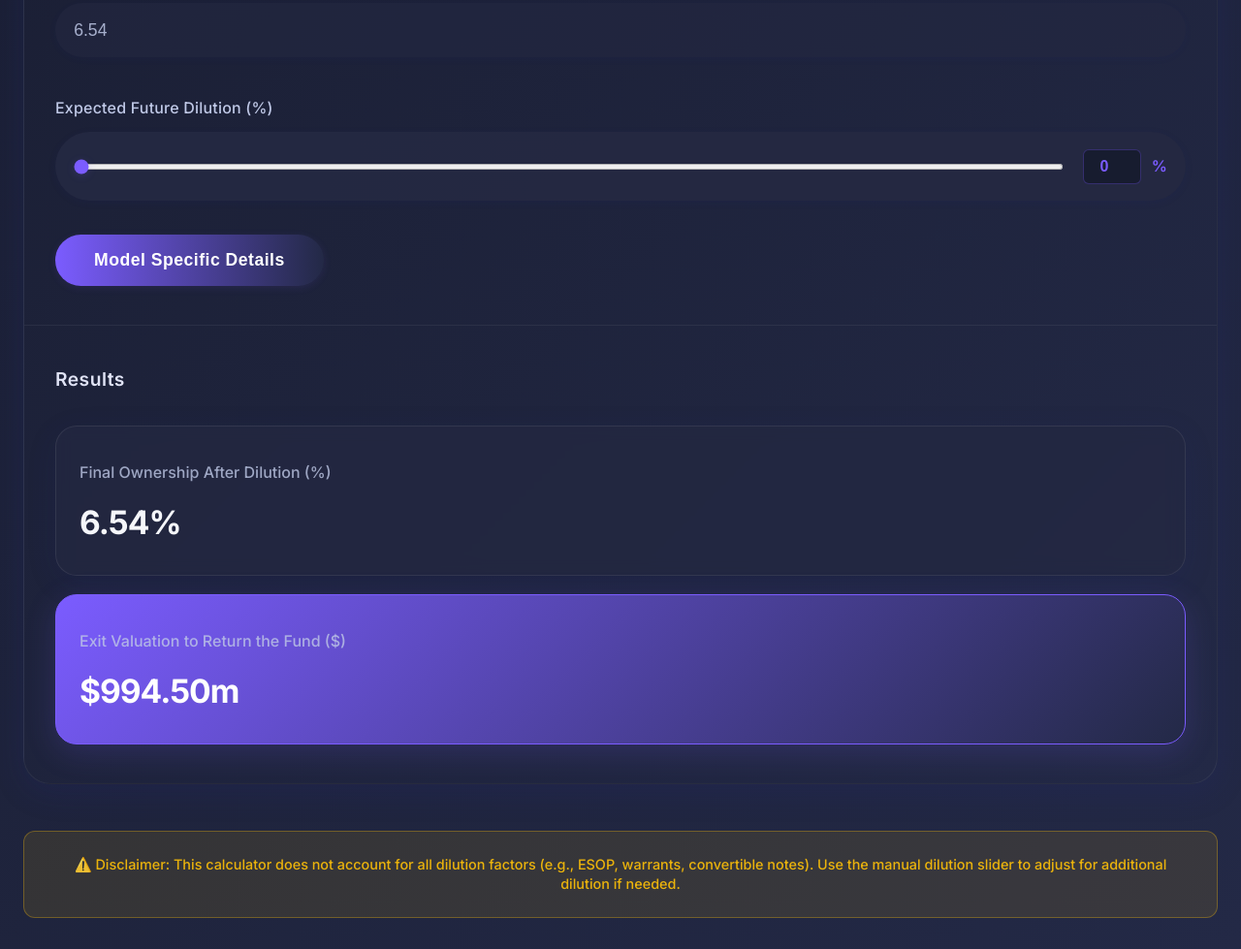
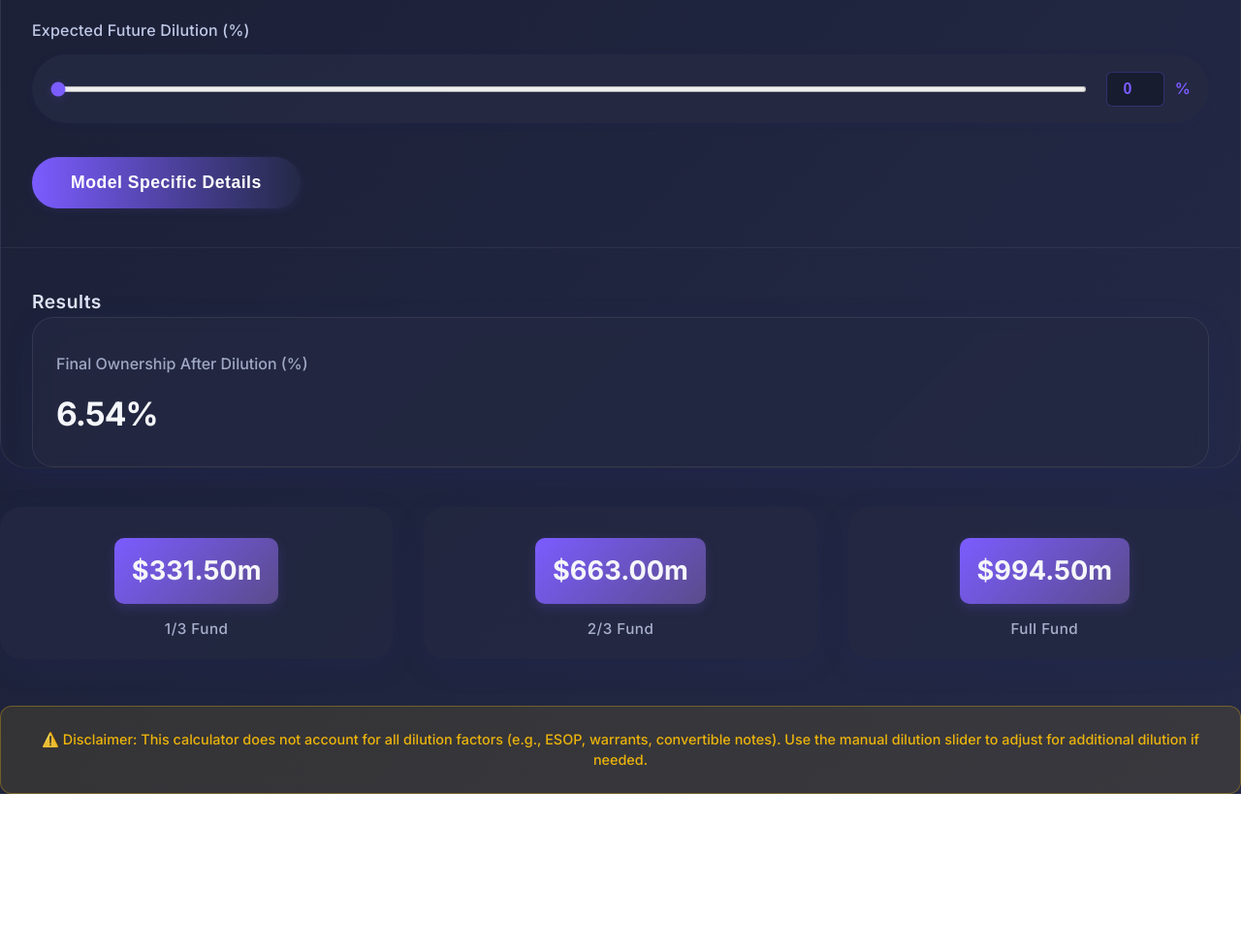
Before and after one commit to offscriptlabs/projector, a plain HTML site: page investment-projector.html in a window 1280 px wide. Shown: the part 1009-1988 px from the top of the page at 97% size. After the commit the page ends 1828 px from the top, so only its background shows below. Drawn offline with Linux system fonts and the light colour scheme.

Commit message:
Update Investment Projector with improved layout and styling - Added fund titles below dollar amounts - Removed purple outlines from fund return cards - Improved spacing between sections - Enhanced visual formatting for better user experience

```diff
--- a/styles.css
+++ b/investment-projector.css
@@ -12,13 +12,12 @@ body {
     line-height: 1.6;
 }
 
-.container {
-    max-width: 1800px;
-    margin: 0 auto;
-    padding: 3rem 1.5rem 2rem 1.5rem;
-    min-height: 100vh;
-    display: flex;
-    flex-direction: column;
+.container, main, .calculator {
+    display: block !important;
+    height: auto !important;
+    min-height: 0 !important;
+    flex: none !important;
+    flex-grow: 0 !important;
 }
 
 .header {
@@ -59,10 +58,18 @@ body {
     display: flex;
     flex-direction: column;
     border: 1.5px solid rgba(255,255,255,0.06);
+    gap: 0 !important;
+    min-height: 0 !important;
+    height: auto !important;
 }
 
 .input-section, .output-section {
     padding: 2.5rem 2rem;
+}
+
+.output-section {
+    padding-bottom: 0 !important;
+    margin-bottom: 0 !important;
 }
 
 .input-section {
@@ -73,7 +80,7 @@ body {
 .input-section h2, .output-section h2 {
     font-size: 1.2rem;
     font-weight: 600;
-    margin-bottom: 2rem;
+    margin-bottom: 0 !important;
     color: #e0e3f5;
     letter-spacing: 0.5px;
 }
@@ -221,6 +228,7 @@ body {
     display: grid;
     grid-template-columns: repeat(3, minmax(0, 1fr));
     gap: 3.5rem 3.5rem;
+    margin-bottom: 0 !important;
 }
 
 .result-card {
@@ -564,7 +572,8 @@ body {
 }
 
 .exit-section {
-    margin-top: 2rem;
+    padding-left: 2rem !important;
+    padding-right: 2rem !important;
 }
 
 .exit-card {
@@ -763,3 +772,68 @@ body {
 .round-ownership:hover, .round-ownership:focus {
   cursor: pointer;
 }
+
+
+/* Exit Valuations Section */
+.exit-valuations-section {
+    margin-top: 2.5rem !important;
+}
+.exit-valuations-section h2 {
+    color: white;
+    margin: 0 0 20px 0;
+    font-size: 1.5rem;
+    font-weight: 600;
+    text-align: center;
+}
+
+.exit-valuations-grid {
+    display: grid;
+    grid-template-columns: repeat(auto-fit, minmax(200px, 1fr));
+    gap: 16px;
+}
+
+
+.exit-valuation-card, .exit-valuation-card.highlight {
+    background: rgba(36, 41, 66, 0.7) !important;
+    border: none !important;
+    border-radius: 22px !important;
+    box-shadow: 0 8px 32px 0 rgba(31, 38, 135, 0.10) !important;
+    transition: box-shadow 0.2s, border 0.2s !important;
+    color: #f5f6fa !important;
+    padding: 2rem 1.5rem 1.2rem 1.5rem !important;
+    display: flex !important;
+    flex-direction: column !important;
+    align-items: center !important;
+    justify-content: center !important;
+    min-width: 180px !important;
+    min-height: 120px !important;
+}
+.exit-valuation-card:hover, .exit-valuation-card.highlight:hover {
+    box-shadow: 0 12px 36px 0 rgba(123, 92, 255, 0.13) !important;
+}
+.exit-valuation-value {
+    font-size: 1.7rem !important;
+    font-weight: 800 !important;
+    color: #f5f6fa !important;
+    text-align: center !important;
+    padding: 12px 18px !important;
+    background: linear-gradient(135deg, #7b5cff 0%, #5a4b8a 100%) !important;
+    border-radius: 10px !important;
+    margin-bottom: 0.7rem !important;
+    margin-top: 0 !important;
+    min-width: 120px !important;
+    box-shadow: 0 4px 12px rgba(123, 92, 255, 0.18) !important;
+    border: none !important;
+}
+.fund-title {
+    font-size: 0.95rem !important;
+    font-weight: 500 !important;
+    color: #bfc8e6 !important;
+    text-align: center !important;
+    margin-top: 0.2rem !important;
+    letter-spacing: 0.5px !important;
+    opacity: 0.85 !important;
+}
+.exit-valuations-grid {
+    gap: 2rem !important;
+}
--- a/index.html
+++ b/investment-projector.html
@@ -4,7 +4,7 @@
     <meta charset="UTF-8">
     <meta name="viewport" content="width=device-width, initial-scale=1.0">
     <title>Investment Projector</title>
-    <link rel="stylesheet" href="styles.css">
+    <link rel="stylesheet" href="investment-projector.css">
     <link href="https://fonts.googleapis.com/css2?family=Inter:wght@300;400;500;600;700&display=swap" rel="stylesheet">
 </head>
 <body>
@@ -59,8 +59,8 @@
                     <div class="input-group" id="dilution-group">
                         <label for="dilution">Expected Future Dilution (%)</label>
                         <div class="slider-container">
-                            <input type="range" id="dilution" min="0" max="99" step="1" value="25">
-                            <input type="number" id="dilutionValue" min="0" max="99" value="25" class="slider-input">
+                            <input type="range" id="dilution" min="0" max="99" step="1" value="0">
+                            <input type="number" id="dilutionValue" min="0" max="99" value="0" class="slider-input">
                             <span class="slider-unit">%</span>
                         </div>
                     </div>
@@ -142,19 +142,32 @@
                         <div class="result-value" id="totalInvestment">-</div>
                     </div>
 
-                    <div class="result-card highlight">
-                        <div class="result-label">Exit Valuation to Return the Fund ($)</div>
-                        <div class="result-value" id="returnTheFundValuation">-</div>
                     </div>
-                </div>
+                    </div>
+                    </div>                </div>
             </div>
         </main>
 
-        <footer class="disclaimer">
+        <section class="exit-valuations-section">
+            <div class="exit-valuations-grid">
+                <div class="exit-valuation-card">
+                    <div class="exit-valuation-value" class="exit-valuation-value" id="returnOneThirdFundValuation">-</div>
+                    <div class="fund-title">1/3 Fund</div>
+                </div>
+                <div class="exit-valuation-card">
+                    <div class="exit-valuation-value" class="exit-valuation-value" id="returnTwoThirdsFundValuation">-</div>
+                    <div class="fund-title">2/3 Fund</div>
+                </div>
+                <div class="exit-valuation-card highlight">
+                    <div class="exit-valuation-value" class="exit-valuation-value" id="returnTheFundValuation">-</div>
+                    <div class="fund-title">Full Fund</div>
+                </div>
+            </div>
+        </section>        <footer class="disclaimer">
             <p>⚠️ Disclaimer: This calculator does not account for all dilution factors (e.g., ESOP, warrants, convertible notes). Use the manual dilution slider to adjust for additional dilution if needed.</p>
         </footer>
     </div>
 
-    <script src="script.js"></script>
+    <script src="investment-projector.js"></script>
 </body>
 </html>
--- a/script.js
+++ b/investment-projector.js
@@ -85,7 +85,8 @@ class VCCalculator {
         this.initialOwnershipOutput = document.getElementById('initialOwnership');
         this.dilutedOwnershipOutput = document.getElementById('dilutedOwnership');
         this.returnTheFundValuationOutput = document.getElementById('returnTheFundValuation');
-        this.totalInvestmentOutput = document.getElementById('totalInvestment');
+        this.returnOneThirdFundValuationOutput = document.getElementById("returnOneThirdFundValuation");
+        this.returnTwoThirdsFundValuationOutput = document.getElementById("returnTwoThirdsFundValuation");        this.totalInvestmentOutput = document.getElementById('totalInvestment');
         this.totalInvestmentCard = document.getElementById('totalInvestmentCard');
 
         // Export elements
@@ -429,7 +430,8 @@ class VCCalculator {
             this.initialRoundSelect.value = 'Pre-seed';
         }
         this.updateStageDefaults('Pre-seed');
-
+        // Ensure calculation happens after values are set
+        setTimeout(() => this.calculate(), 100);
         // Format fund size
         this.fundSizeInput.value = parseFloat(this.fundSizeInput.value).toLocaleString();
 
@@ -535,7 +537,9 @@ class VCCalculator {
 
             // Calculate exit valuation needed to return the fund
             const returnTheFundValuation = fundSize / (finalOwnership / 100);
-
+            // Calculate exit valuations for 1/3 and 2/3 of the fund
+            const returnOneThirdFundValuation = (fundSize / 3) / (finalOwnership / 100);
+            const returnTwoThirdsFundValuation = (fundSize * 2 / 3) / (finalOwnership / 100);
             // Show/hide total investment field based on whether rounds are being used
             if (this.roundsSection && this.roundsSection.style.display !== 'none' && this.rounds.length > 0) {
                 // Calculate total investment
@@ -562,7 +566,8 @@ class VCCalculator {
             // Update results with animation
             this.updateResult(this.dilutedOwnershipOutput, this.formatPercentage(finalOwnership));
             this.updateResult(this.returnTheFundValuationOutput, this.formatUSD(returnTheFundValuation));
-
+            this.updateResult(this.returnOneThirdFundValuationOutput, this.formatUSD(returnOneThirdFundValuation));
+            this.updateResult(this.returnTwoThirdsFundValuationOutput, this.formatUSD(returnTwoThirdsFundValuation));
             // Update exit calculations if exit is being modeled
             if (this.exitData) {
                 this.calculateExitValues();
@@ -583,7 +588,8 @@ class VCCalculator {
     clearResults() {
         this.dilutedOwnershipOutput.textContent = '-';
         this.returnTheFundValuationOutput.textContent = '-';
-        if (this.totalInvestmentOutput) {
+        this.returnOneThirdFundValuationOutput.textContent = '-';
+        this.returnTwoThirdsFundValuationOutput.textContent = '-';        if (this.totalInvestmentOutput) {
             this.totalInvestmentOutput.textContent = '-';
         }
     }
@@ -1063,7 +1069,8 @@ class VCCalculator {
             ['Final Ownership (%)', this.dilutedOwnershipOutput ? this.dilutedOwnershipOutput.textContent : ''],
             ['Total Investment', this.totalInvestmentOutput ? this.totalInvestmentOutput.textContent : ''],
             ['Exit Valuation to Return the Fund', this.returnTheFundValuationOutput ? this.returnTheFundValuationOutput.textContent : ''],
-        ];
+            ["Exit Valuation to Return 1/3 of Fund", this.returnOneThirdFundValuationOutput ? this.returnOneThirdFundValuationOutput.textContent : ""],
+            ["Exit Valuation to Return 2/3 of Fund", this.returnTwoThirdsFundValuationOutput ? this.returnTwoThirdsFundValuationOutput.textContent : ""],        ];
         // Rounds table
         const roundsHeader = ['Round', 'Pre-Money Valuation', 'Round Size', 'Follow-on Investment', 'Ownership (%)', 'Pro Rata?'];
         const roundsRows = this.rounds.map(r => [
```
Also changed, not shown: 1 other file.
